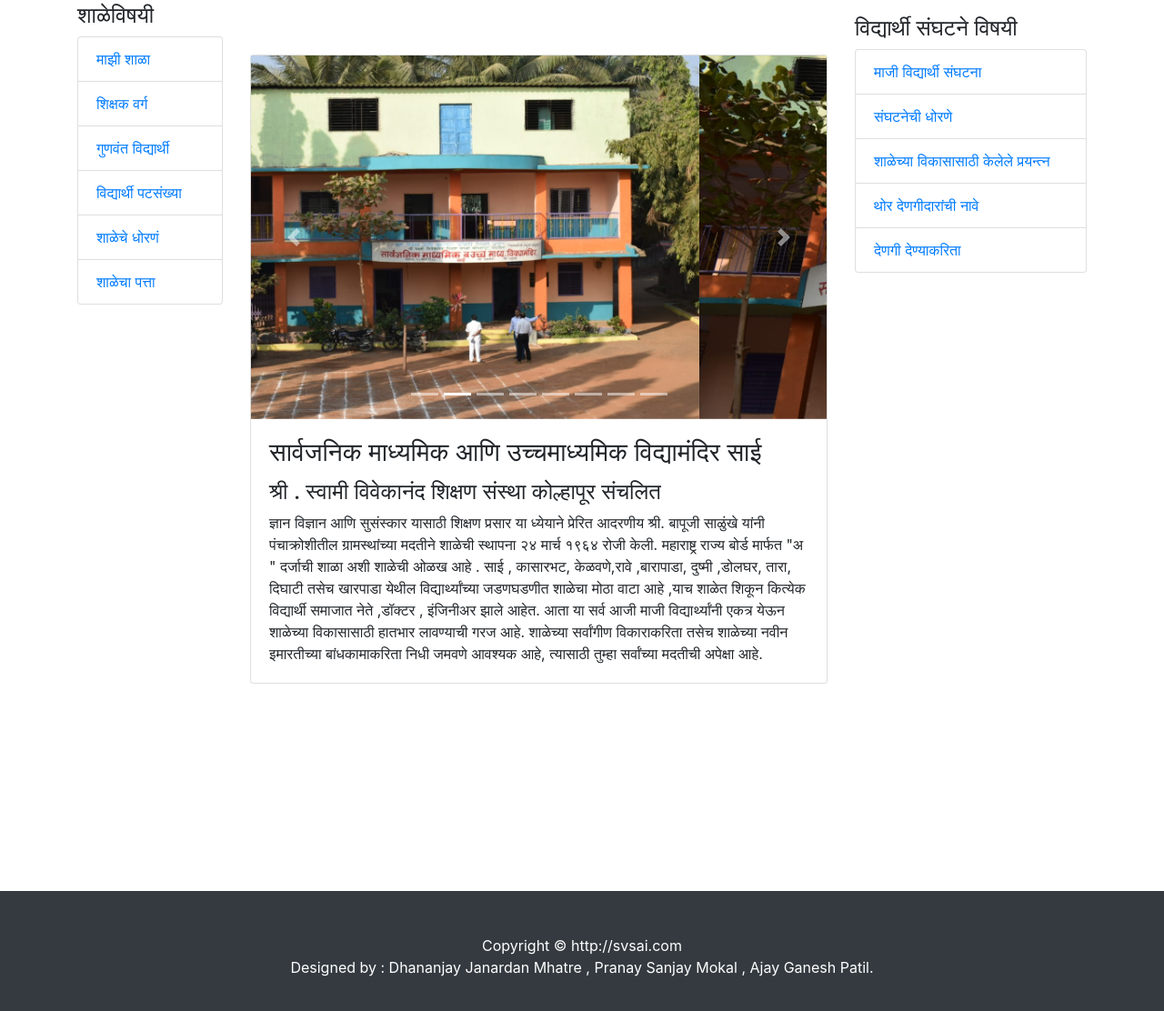
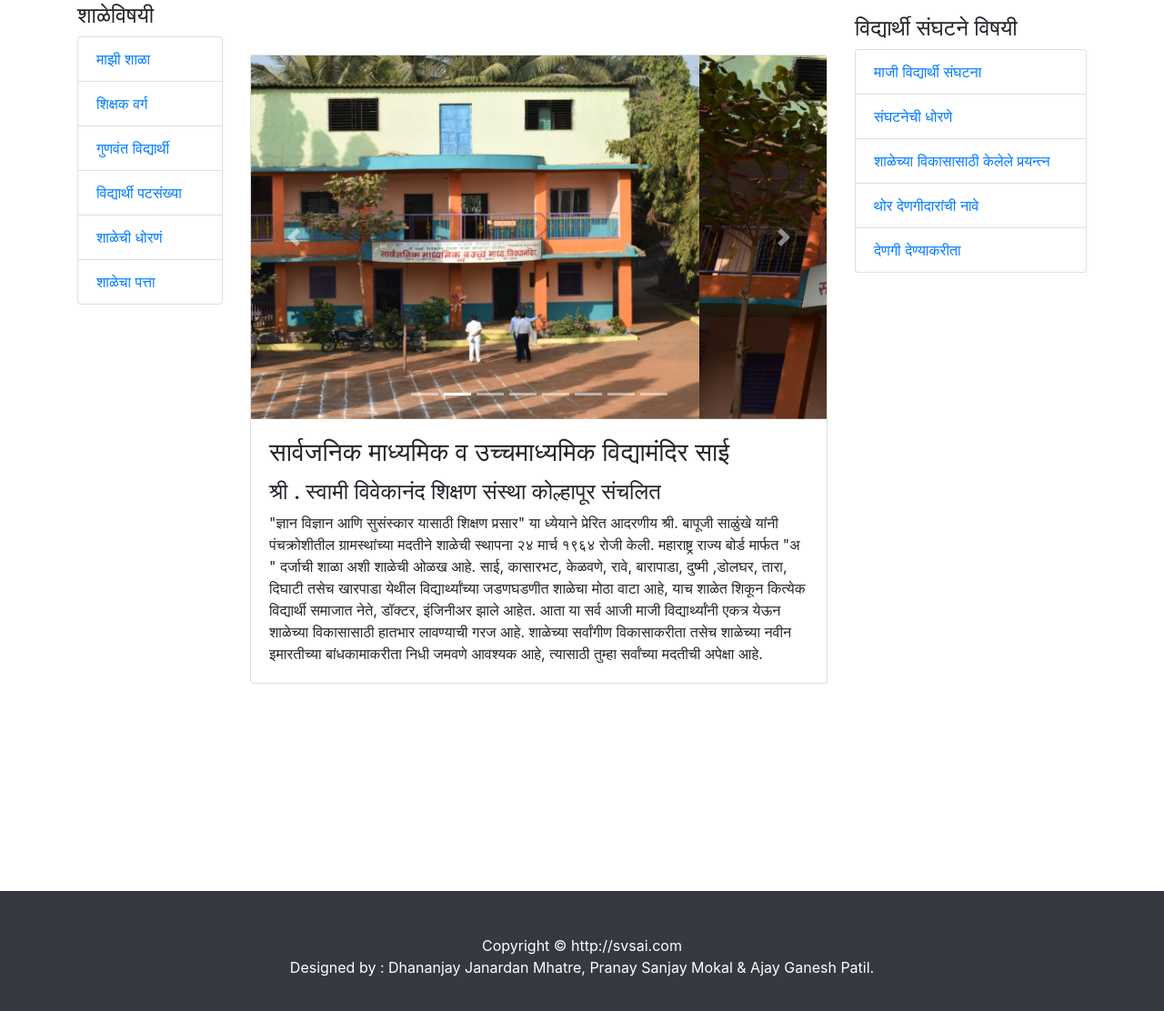
Before and after one commit to svssai/svssai.github.io, a plain HTML site: page index.html in a window 1280 px wide. Shown: the part 76-1188 px from the top of the page at 91% size. Drawn offline with Linux system fonts and the light colour scheme.

Commit message:
added text changes

```diff
--- a/index.html
+++ b/index.html
@@ -72,7 +72,7 @@
           <a href="#" class="list-group-item"> शिक्षक वर्ग </a>
           <a href="#" class="list-group-item"> गुणवंत विद्यार्थी </a>
           <a href="#" class="list-group-item"> विद्यार्थी पटसंख्या </a>
-          <a href="#" class="list-group-item"> शाळेचे धोरणं </a>
+          <a href="#" class="list-group-item"> शाळेची धोरणं </a>
           <a href="#" id="school-address" class="list-group-item"> शाळेचा पत्ता </a>
         </div>
       </div>
@@ -129,16 +129,16 @@
           </div>
 
           <div class="card-body">
-            <h3 class="card-title"> सार्वजनिक माध्यमिक आणि उच्चमाध्यमिक विद्यामंदिर साई </h3>
+            <h3 class="card-title"> सार्वजनिक माध्यमिक व उच्चमाध्यमिक विद्यामंदिर साई </h3>
             <h4> श्री . स्वामी विवेकानंद शिक्षण संस्था कोल्हापूर संचलित </h4>
             <p class="card-text">
-              ज्ञान विज्ञान आणि सुसंस्कार यासाठी शिक्षण प्रसार या ध्येयाने प्रेरित आदरणीय श्री. बापूजी साळुंखे यांनी
-              पंचाक्रोशीतील ग्रामस्थांच्या मदतीने शाळेची स्थापना २४ मार्च १९६४ रोजी केली.
-              महाराष्ट्र राज्य बोर्ड मार्फत "अ " दर्जाची शाळा अशी शाळेची ओळख आहे . साई , कासारभट, केळवणे,रावे
-              ,बारापाडा, दुष्मी ,डोलघर, तारा, दिघाटी तसेच खारपाडा येथील विद्यार्थ्यांच्या जडणघडणीत शाळेचा मोठा वाटा आहे
-              ,याच शाळेत शिकून कित्येक विद्यार्थी समाजात नेते ,डॉक्टर , इंजिनीअर झाले आहेत. आता या सर्व आजी माजी
+              "ज्ञान विज्ञान आणि सुसंस्कार यासाठी शिक्षण प्रसार" या ध्येयाने प्रेरित आदरणीय श्री. बापूजी साळुंखे यांनी
+              पंचक्रोशीतील ग्रामस्थांच्या मदतीने शाळेची स्थापना २४ मार्च १९६४ रोजी केली.
+              महाराष्ट्र राज्य बोर्ड मार्फत "अ " दर्जाची शाळा अशी शाळेची ओळख आहे. साई, कासारभट, केळवणे, रावे,
+              बारापाडा, दुष्मी ,डोलघर, तारा, दिघाटी तसेच खारपाडा येथील विद्यार्थ्यांच्या जडणघडणीत शाळेचा मोठा वाटा आहे,
+              याच शाळेत शिकून कित्येक विद्यार्थी समाजात नेते, डॉक्टर, इंजिनीअर झाले आहेत. आता या सर्व आजी माजी
               विद्यार्थ्यांनी एकत्र येऊन शाळेच्या विकासासाठी हातभार लावण्याची गरज आहे.
-              शाळेच्या सर्वांगीण विकाराकरिता तसेच शाळेच्या नवीन इमारतीच्या बांधकामाकरिता निधी जमवणे आवश्यक आहे,
+              शाळेच्या सर्वांगीण विकासाकरीता तसेच शाळेच्या नवीन इमारतीच्या बांधकामाकरीता निधी जमवणे आवश्यक आहे,
               त्यासाठी तुम्हा सर्वांच्या मदतीची अपेक्षा आहे. </p>
           </div>
         </div>
@@ -151,7 +151,7 @@
           <a href="#" id="mazi-shala" class="list-group-item"> संघटनेची धोरणे </a>
           <a href="#" class="list-group-item"> शाळेच्या विकासासाठी केलेले प्रयन्त्न </a>
           <a href="#" class="list-group-item"> थोर देणगीदारांची नावे </a>
-          <a href="#" class="list-group-item"> देणगी देण्याकरिता </a>
+          <a href="#" class="list-group-item"> देणगी देण्याकरीता </a>
         </div>
       </div>
     </div>
@@ -160,8 +160,7 @@
   <footer class="py-5 bg-dark">
     <div class="container">
       <p class="m-0 text-center text-white">Copyright &copy; http://svsai.com</p>
-      <p class="m-0 text-center text-white">Designed by : Dhananjay Janardan Mhatre , Pranay Sanjay Mokal , Ajay Ganesh
-        Patil.</p>
+      <p class="m-0 text-center text-white">Designed by : Dhananjay Janardan Mhatre, Pranay Sanjay Mokal & Ajay Ganesh Patil.</p>
     </div>
   </footer>
 </body>
```
Also changed, not shown: pages/address.html (+15 -5 lines).
